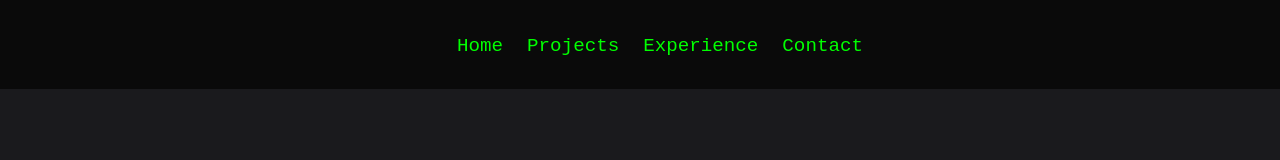
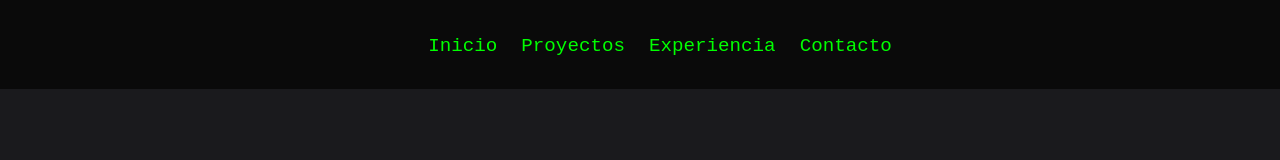
Before and after one commit to lucianolupo95/lucianolupo95.github.io, a React (Create React App) app: page / in a window 1280 px wide. Shown: the top 160 px of the page. Built offline with nearby package versions, Linux system fonts and the light colour scheme.

Commit message:
Corregí experiencia y Header

```diff
--- a/src/components/Experiences.js
+++ b/src/components/Experiences.js
@@ -13,11 +13,11 @@ const Experience = () => {
       title: "Pasante en el área de Desarrollo de RRHH y Servicios Generales. ",
       company: "Transener S.A.",
       companyLink: "https://www.transener.com.ar/",
-      description: `- Análisis de capacitaciones.
-        - Carga de facturas en sistema SAP.
-        - Actualización de base de datos de empleados en software de capacitación.
-        - Coordinación y Logística de eventos de capacitación en la empresa.
-        - Administración de correo interno y externo.`,
+      description: `Análisis de capacitaciones.
+        Carga de facturas en sistema SAP.
+        Actualización de base de datos de empleados en software de capacitación.
+        Coordinación y Logística de eventos de capacitación en la empresa.
+        Administración de correo interno y externo.`,
       programmingRelated: false,
       startDate: "2014",
       endDate: "2016",
--- a/src/components/Header.js
+++ b/src/components/Header.js
@@ -20,22 +20,22 @@ const Header = () => {
         <ul className={`nav-list ${isMenuOpen ? "open" : ""}`}>
           <li className="nav-item">
             <a href="#home" onClick={() => setIsMenuOpen(false)}>
-              Home
+              Inicio
             </a>
           </li>
           <li className="nav-item">
             <a href="#projects" onClick={() => setIsMenuOpen(false)}>
-              Projects
+              Proyectos
             </a>
           </li>
           <li className="nav-item">
             <a href="#experience" onClick={() => setIsMenuOpen(false)}>
-              Experience
+              Experiencia
             </a>
           </li>
           <li className="nav-item">
             <a href="#contact" onClick={() => setIsMenuOpen(false)}>
-              Contact
+              Contacto
             </a>
           </li>
         </ul>
```
